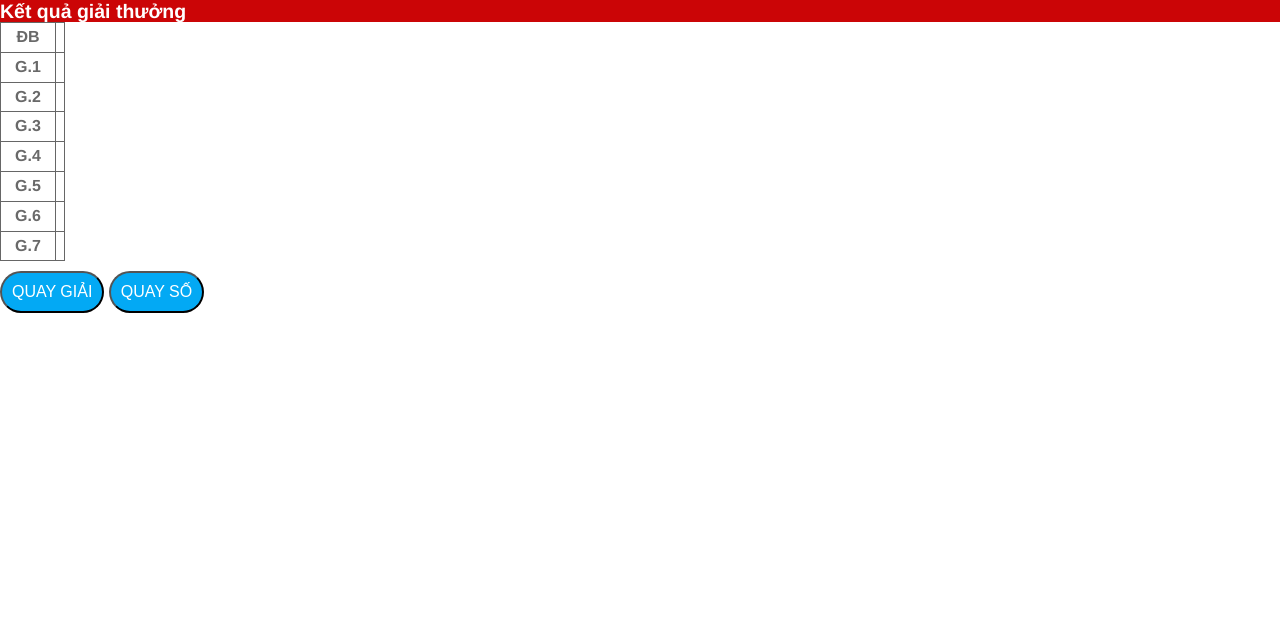
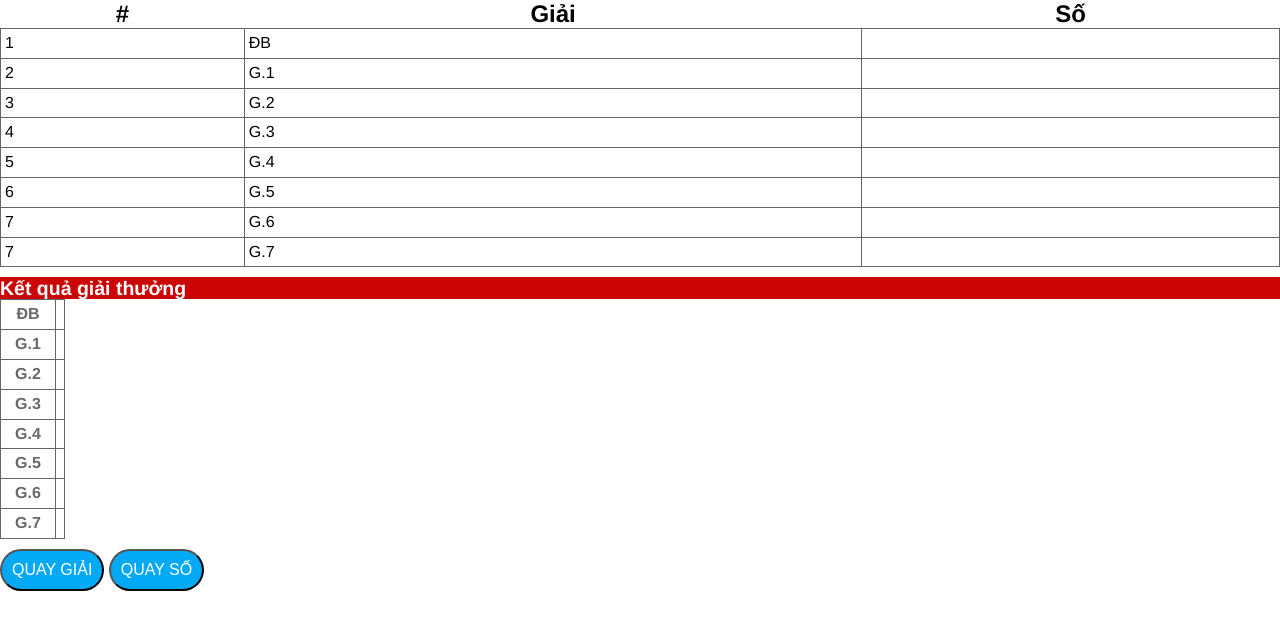
Before and after one commit to tuanbosstrum/js-xoso, a plain HTML site: page static/index.html in a window 1280 px wide. Drawn offline with Linux system fonts and the light colour scheme; files whose address does not match are found by name.

Commit message:
--- Auto-Git Commit ---

```diff
--- a/static/index.html
+++ b/static/index.html
@@ -12,6 +12,69 @@
 
 <body>
 
+    <section class="border-container">
+        <div class="row">
+            <div class="box-xoso">
+                <table class="container">
+                    <thead>
+                        <tr>
+                            <th>
+                                <h1>#</h1>
+                            </th>
+                            <th>
+                                <h1>Giải</h1>
+                            </th>
+                            <th>
+                                <h1>Số</h1>
+                            </th>
+                        </tr>
+                    </thead>
+                    <tbody>
+                        <tr>
+                            <td>1</td>
+                            <td>ĐB</td>
+                            <td id="giaidacbiet"></td>
+                        </tr>
+                        <tr>
+                            <td>2</td>
+                            <td>G.1</td>
+                            <td id="giainhat"></td>
+                        </tr>
+                        <tr>
+                            <td>3</td>
+                            <td>G.2</td>
+                            <td id="giainhi"></td>
+                        </tr>
+                        <tr>
+                            <td>4</td>
+                            <td>G.3</td>
+                            <td id="giaiba"></td>
+                        </tr>
+                        <tr>
+                            <td>5</td>
+                            <td>G.4</td>
+                            <td id="giaitu"></td>
+                        </tr>
+                        <tr>
+                            <td>6</td>
+                            <td>G.5</td>
+                            <td id="giainam"></td>
+                        </tr>
+                        <tr>
+                            <td>7</td>
+                            <td>G.6</td>
+                            <td id="giaisau"></td>
+                        </tr>
+                        <tr>
+                            <td>7</td>
+                            <td>G.7</td>
+                            <td id="giaibay"></td>
+                        </tr>
+                    </tbody>
+                </table>
+            </div>
+        </div>
+    </section>
     <section id="center-content">
         <div class="row">
             <div class="box-ketqua">
@@ -78,66 +141,7 @@
     <button onclick="addrand(100,200)" id="addrand" class="rand">Quay giải</button>
 
     <button onclick="checkve(100,200)" class="rand">Quay số </button>
-    <script>
-        let rads = [];
-
-        function checkrand(min, max) {
-            let rand = Math.floor((Math.random() * (max - min)) + min);
-            if (!rads.includes(Math.floor(Math.random() * (max - min)) + min)) {
-                rads.push(rand);
-            } else {
-                checkrand(min, max);
-            }
-
-        }
-
-        function addrand(min, max) {
-            for (let i = 0; i < 8; i++) {
-                checkrand(min, max);
-            }
-            document.getElementById("addrand").style.display = "none";
-        }
-
-        function checkve(min, max) {
-            let rand = Math.floor((Math.random() * (max - min)) + min);
-            switch (rand) {
-                case rads[0]:
-                    console.log("giai dac biet");
-                    document.getElementById("giaidacbiet").innerHTML = rads[0];
-                    break;
-                case rads[1]:
-                    console.log("giai nhat");
-                    document.getElementById("giainhat").innerHTML = rads[1];
-                    break;
-                case rads[2]:
-                    console.log("giai nhi");
-                    document.getElementById("giainhi").innerHTML = rads[2];
-                    break;
-                case rads[3]:
-                    console.log("giai ba");
-                    document.getElementById("giaiba").innerHTML = rads[3];
-                    break;
-                case rads[4]:
-                    console.log("giai tu");
-                    document.getElementById("giaitu").innerHTML = rads[4];
-                    break;
-                case rads[5]:
-                    console.log("giai nam");
-                    document.getElementById("giainam").innerHTML = rads[5];
-                    break;
-                case rads[6]:
-                    console.log("giai sau");
-                    document.getElementById("giaisau").innerHTML = rads[6];
-                    break;
-                case rads[7]:
-                    console.log("giai bay");
-                    document.getElementById("giaibay").innerHTML = rads[7];
-                    break;
-                default:
-                    break;
-            }
-
-        }
+    <script src="./js/style.js">
     </script>
 </body>
 
--- /dev/null
+++ b/static/js/style.js
@@ -0,0 +1,59 @@
+let rads = [];
+
+function checkrand(min, max) {
+    let rand = Math.floor((Math.random() * (max - min)) + min);
+    if (!rads.includes(Math.floor(Math.random() * (max - min)) + min)) {
+        rads.push(rand);
+    } else {
+        checkrand(min, max);
+    }
+
+}
+
+function addrand(min, max) {
+    for (let i = 0; i < 8; i++) {
+        checkrand(min, max);
+    }
+    document.getElementById("addrand").style.display = "none";
+}
+
+function checkve(min, max) {
+    let rand = Math.floor((Math.random() * (max - min)) + min);
+    switch (rand) {
+        case rads[0]:
+            console.log("giai dac biet");
+            document.getElementById("giaidacbiet").innerHTML = rads[0];
+            break;
+        case rads[1]:
+            console.log("giai nhat");
+            document.getElementById("giainhat").innerHTML = rads[1];
+            break;
+        case rads[2]:
+            console.log("giai nhi");
+            document.getElementById("giainhi").innerHTML = rads[2];
+            break;
+        case rads[3]:
+            console.log("giai ba");
+            document.getElementById("giaiba").innerHTML = rads[3];
+            break;
+        case rads[4]:
+            console.log("giai tu");
+            document.getElementById("giaitu").innerHTML = rads[4];
+            break;
+        case rads[5]:
+            console.log("giai nam");
+            document.getElementById("giainam").innerHTML = rads[5];
+            break;
+        case rads[6]:
+            console.log("giai sau");
+            document.getElementById("giaisau").innerHTML = rads[6];
+            break;
+        case rads[7]:
+            console.log("giai bay");
+            document.getElementById("giaibay").innerHTML = rads[7];
+            break;
+        default:
+            break;
+    }
+
+}
```
